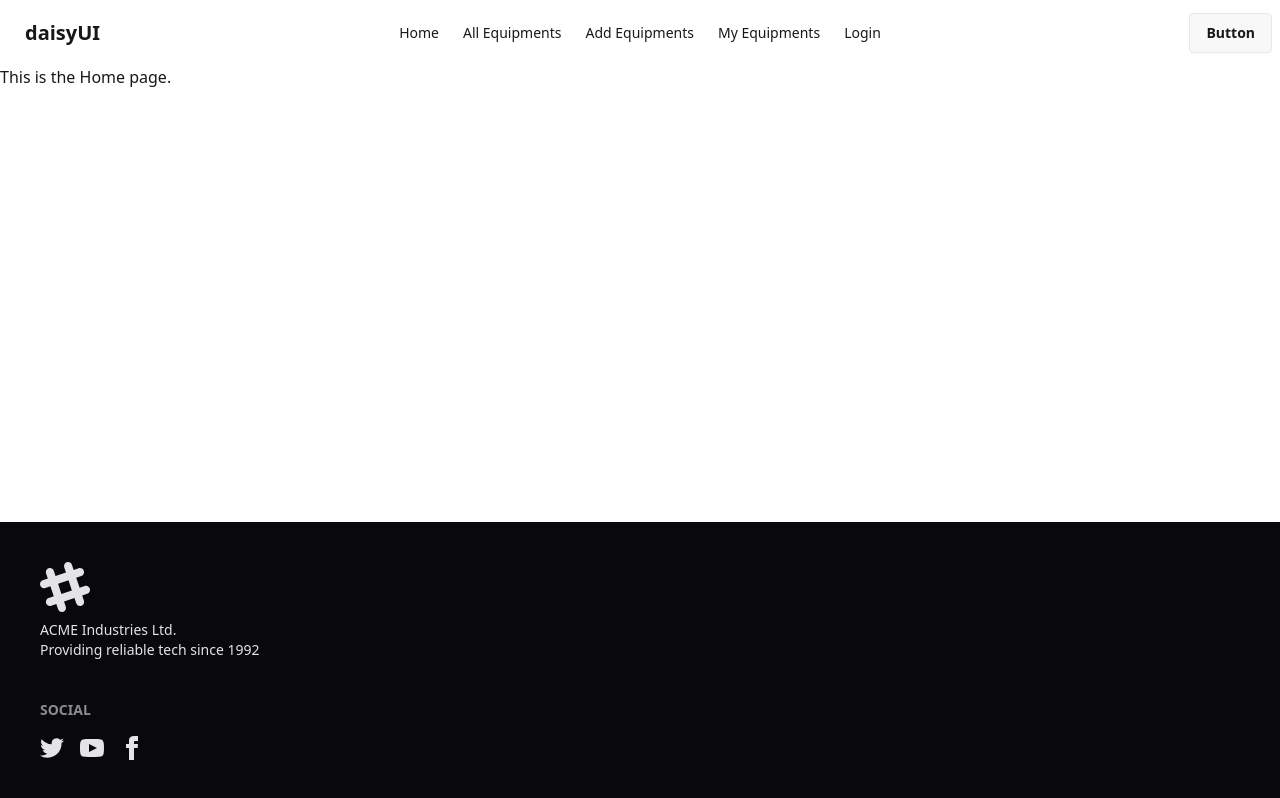
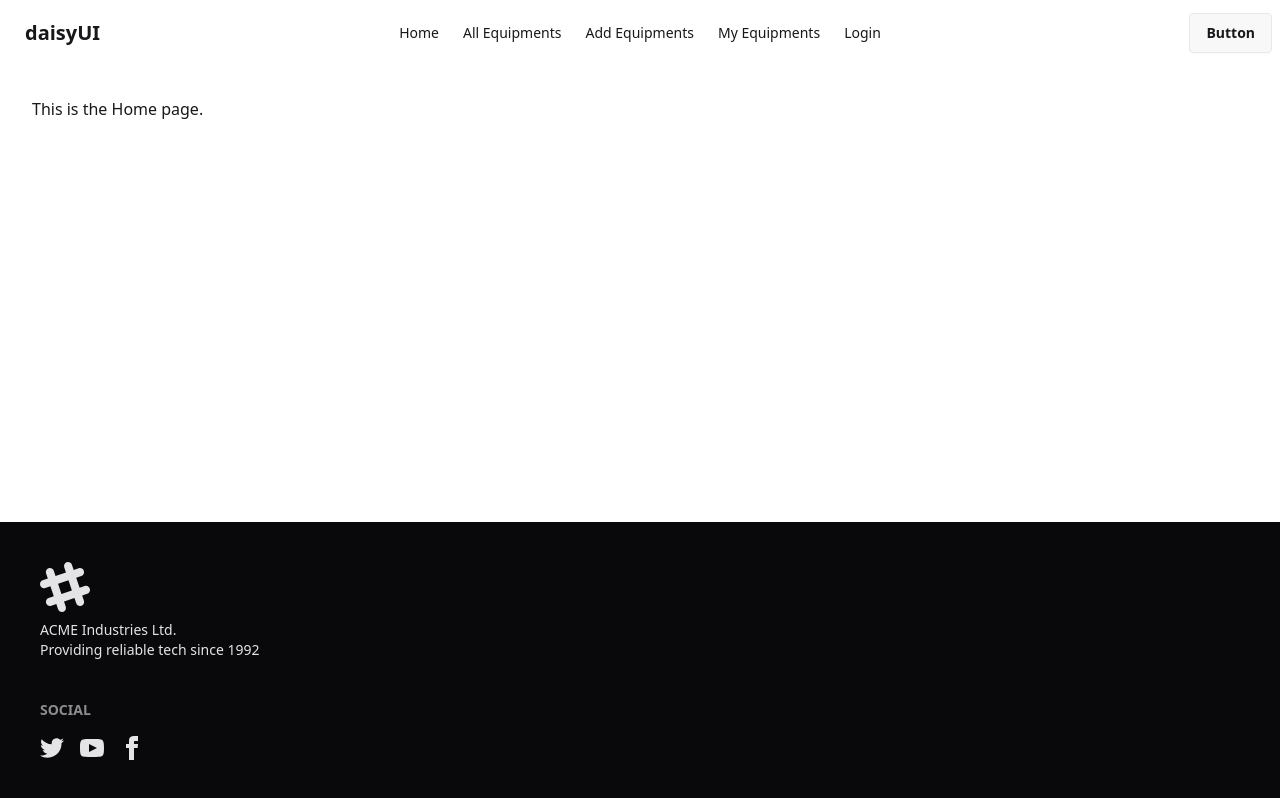
Before and after one commit to shafayat666/web-app-equisports, a React (Vite) app in the folder client/: page / in a window 1280 px wide. Built offline with nearby package versions, Linux system fonts and the light colour scheme.

Commit message:
style(Root): add padding to main

```diff
--- a/client/src/layout/Root.jsx
+++ b/client/src/layout/Root.jsx
@@ -6,7 +6,7 @@ const Root = () => {
   return (
     <div className="flex flex-col min-h-screen">
       <NavBar />
-      <main className="flex-grow">
+      <main className="flex-grow p-8">
         <Outlet />
       </main>
       <Footer />
```
